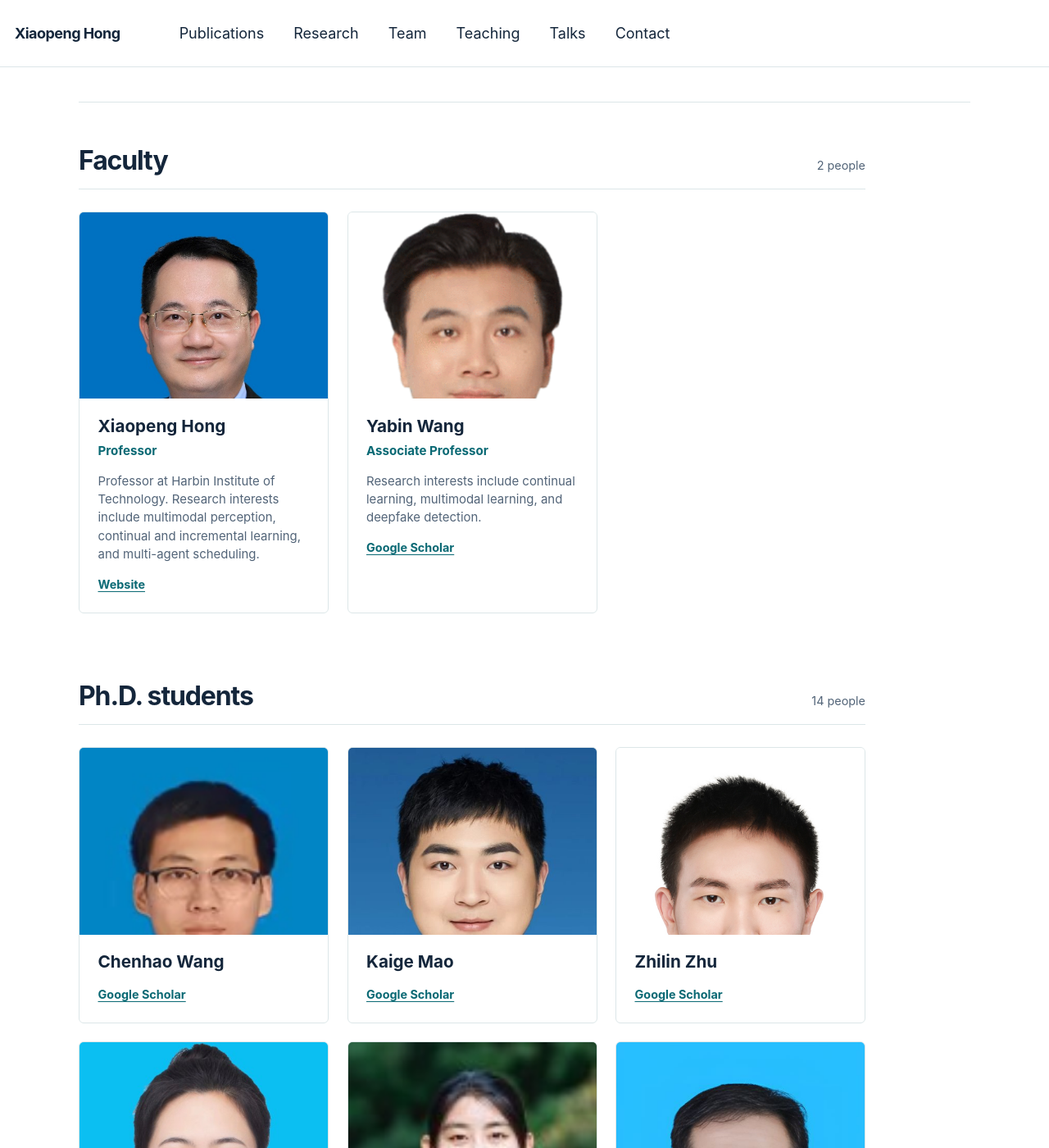
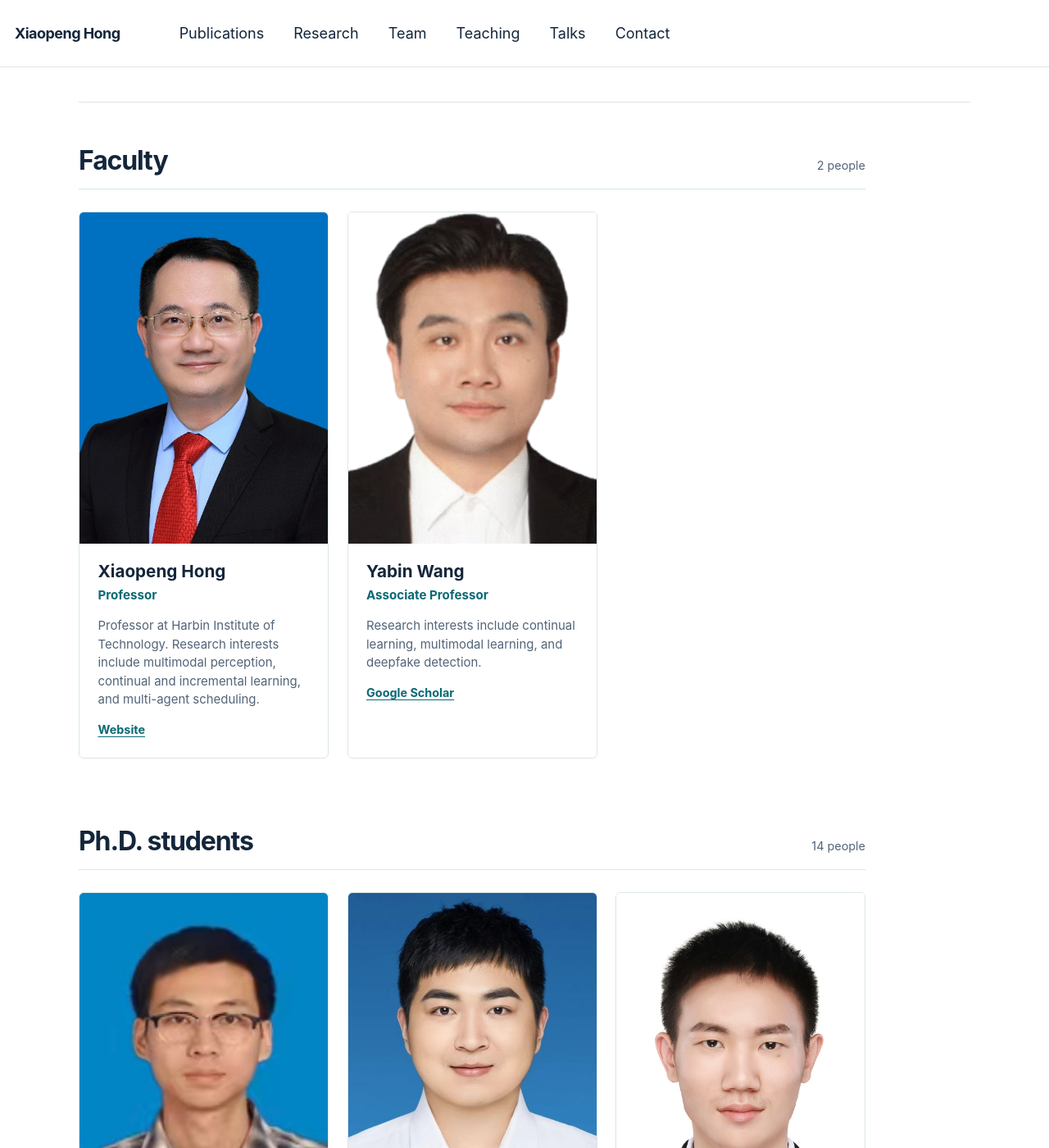
Before and after one commit to xiaopenghong/xiaopenghong.github.io, a Jekyll site: the page built from _pages/Team.md, in a window 1280 px wide and 1400 px high, scrolled down 282 px. Shown: the whole window at 82% size. Built offline with Jekyll 4.4.1, drawn with Linux system fonts in a browser that asks for light colours.

Commit message:
Update main.scss

```diff
--- a/assets/css/main.scss
+++ b/assets/css/main.scss
@@ -114,8 +114,8 @@ a:focus-visible, button:focus-visible { outline: 3px solid #d99148; outline-offs
 .team-group__count { color: var(--muted); font-size: .8rem; white-space: nowrap; }
 .team-grid { display: grid; grid-template-columns: repeat(3, minmax(0, 1fr)); gap: 1.25rem; }
 .team-card { min-width: 0; overflow: hidden; border: 1px solid var(--line); border-radius: 6px; background: #fff; }
-.team-card__portrait { aspect-ratio: 4 / 3; overflow: hidden; background: #dfeceb; display: grid; place-items: center; }
-.team-card__portrait img { display: block; width: 100%; height: 100%; object-fit: cover; object-position: center 25%; }
+.team-card__portrait { aspect-ratio: 3 / 4; overflow: hidden; background: #dfeceb; display: grid; place-items: center; }
+.team-card__portrait img { display: block; width: 100%; height: 100%; object-fit: cover; object-position: center center; }
 .team-card__initial { color: var(--accent); font-size: 4rem; font-weight: 700; line-height: 1; }
 .team-card__details { padding: 1.1rem 1.25rem 1.3rem; }
 .section-body .team-card h3 { margin: 0 0 .25rem; font-size: 1.15rem; }
@@ -126,7 +126,7 @@ a:focus-visible, button:focus-visible { outline: 3px solid #d99148; outline-offs
 .section-body .team-join h2 { border: 0; margin: 0 0 .8rem; padding: 0; }
 .team-join p { color: var(--muted); line-height: 1.7; margin: 0; }
 @media (max-width: 850px) { .team-grid { grid-template-columns: repeat(2, minmax(0, 1fr)); } }
-@media (max-width: 520px) { .team-grid { grid-template-columns: 1fr; } .team-card__portrait { aspect-ratio: 3 / 2; } }
+@media (max-width: 520px) { .team-grid { grid-template-columns: 1fr; } }
 @media (max-width: 850px) { .home-hero { min-height: 0; grid-template-columns: 1fr 220px; gap: 2rem; padding: 4rem 0; } .focus-grid { grid-template-columns: 1fr; } .focus-card { min-height: 0; } .focus-card h3 { margin-top: 1rem; } }
 @media (max-width: 640px) { .home-main, .section-main { padding: 0 1.2rem 4rem !important; } .home-hero { display: flex; flex-direction: column-reverse; align-items: stretch; padding: 2.2rem 0 3.5rem; } .home-hero__portrait { width: min(68%, 260px); aspect-ratio: 1; box-shadow: 12px 12px 0 #e6f0ef; } .home-hero h1 { font-size: 3.35rem; } .home-section { padding: 3.5rem 0; } .section-heading { align-items: start; flex-direction: column; gap: 1rem; } .home-section--split { grid-template-columns: 1fr; gap: 1rem; } .connect-panel { align-items: start; flex-direction: column; } .section-hero { padding: 3rem 0 2.4rem; } .section-body { padding-top: 2rem; } .section-body blockquote { padding: 1rem; } }
 @media (prefers-reduced-motion: reduce) { html { scroll-behavior: auto; } .action, .focus-card { transition: none; } }
```
